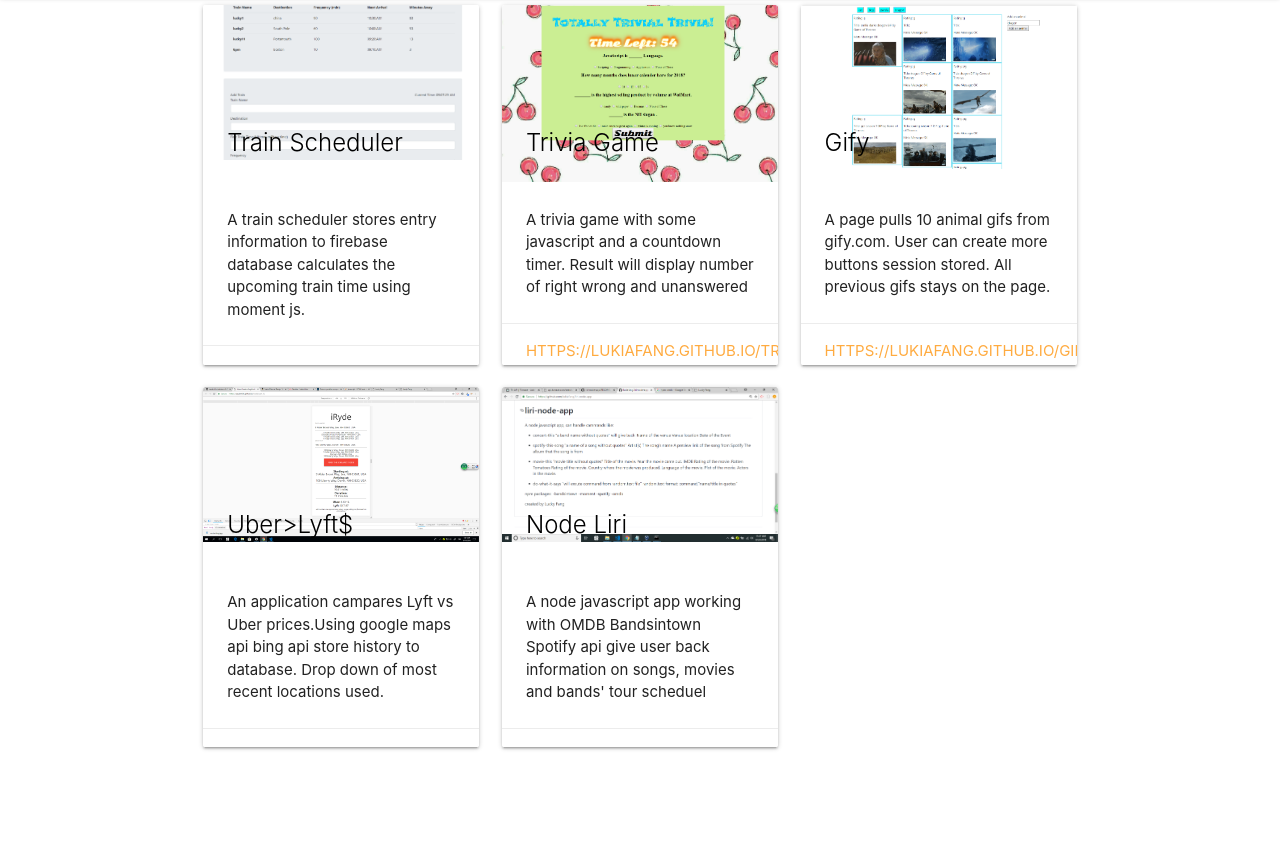
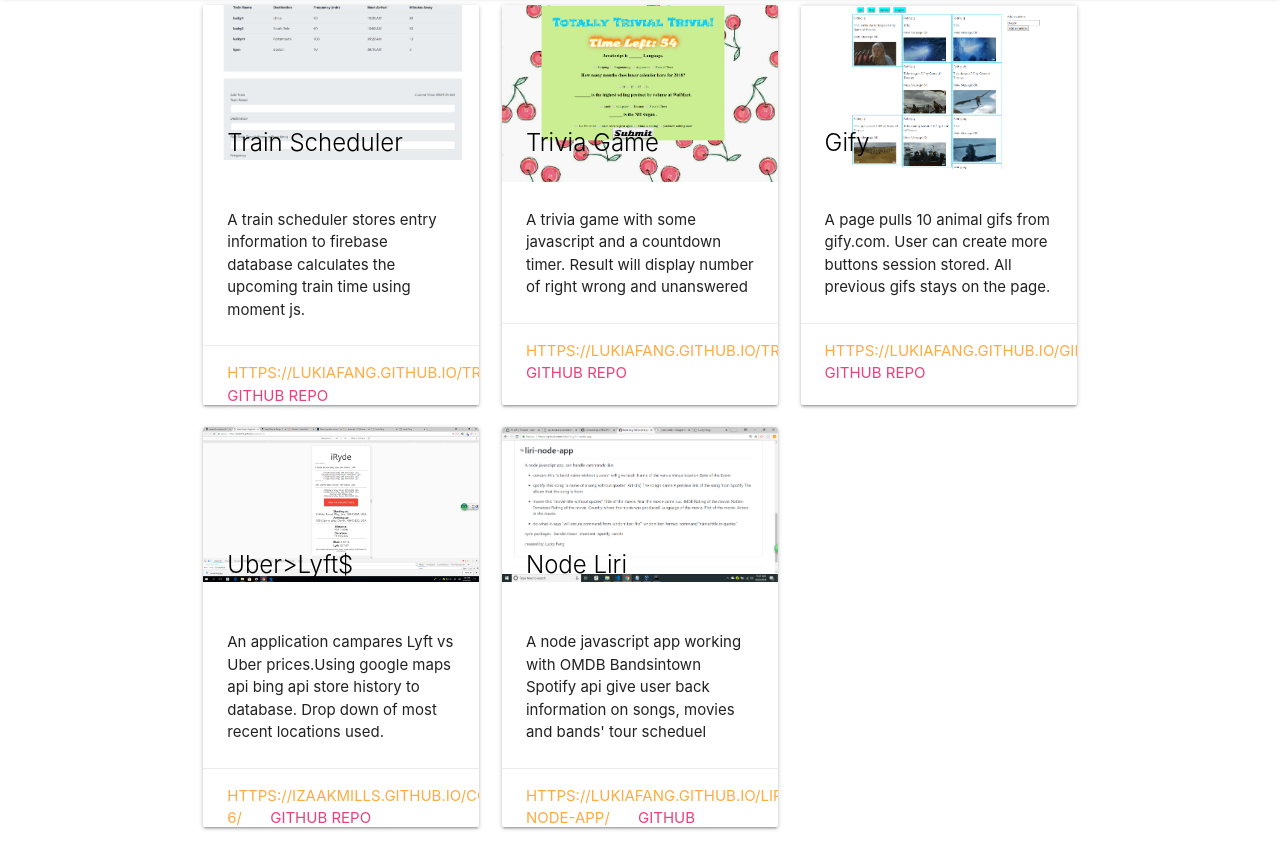
Before and after one commit to lukiafang/updated-portfolio, a plain HTML site: page portfolio.html in a window 1280 px wide. Shown: the part 67-929 px from the top of the page. Before the commit the page ends 849 px from the top, so only its background shows below. Drawn offline with nearby package versions, Linux system fonts and the light colour scheme.

Commit message:
card lentgh up to400px

```diff
--- a/portfolio.html
+++ b/portfolio.html
@@ -14,7 +14,7 @@
   </head>
   <style>
         .card{
-    height: 360px;
+    height: 400px;
     overflow: hidden;
     }
     .card-image{
```
